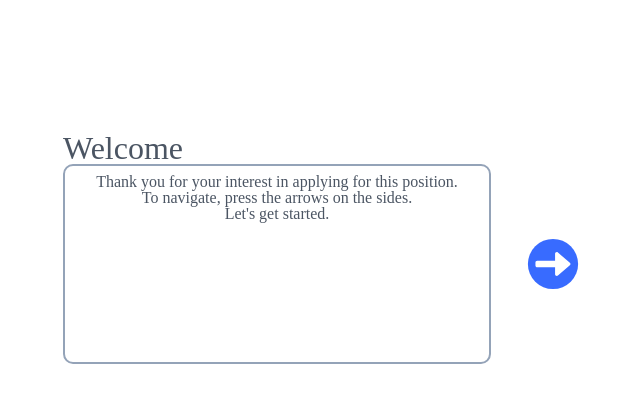
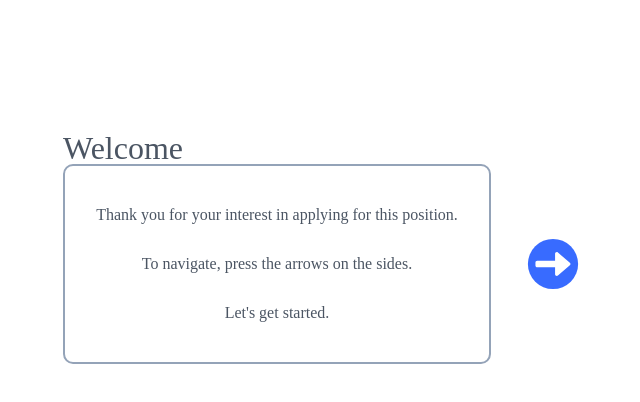
Before and after one commit to mustafa-digital/react-cv-app, a React (Vite) app: page / in a window 1280 px wide. Shown: the top 402 px of the page, without its empty margins (363-1003 px from the left). Built offline with nearby package versions, Linux system fonts and the light colour scheme.

Commit message:
Change text styling

```diff
--- a/src/components/EducationForm.jsx
+++ b/src/components/EducationForm.jsx
@@ -15,7 +15,6 @@ export function EducationForm({
                             handlePageChange,
                             review=false
     }) {
-
     const edu = education.get(index);
     const schoolName = edu.name;
     const degree = edu.degree;
@@ -23,7 +22,6 @@ export function EducationForm({
     const studyStart = edu.start;
     const studyEnd = edu.end;
     const EDU_PAGE = 2;
-
     return (
         <>
             {!review && <button className='close-button' type='button' onClick={handleClose}>&times;</button>}
--- a/src/components/GeneralInfo.jsx
+++ b/src/components/GeneralInfo.jsx
@@ -10,9 +10,7 @@ export function GeneralInfo({ generalInfo,
                               review = false,
                               handlePageChange
                             }) {
-
     const GENERAL_INFO = 1;
-
     return (
         <section className={!review ? 'content' : ''}>
             {!review && <h1>General Information</h1>}
--- a/src/styles/style.css
+++ b/src/styles/style.css
@@ -50,11 +50,9 @@ form {
     min-height: 200px;
     min-width: 300px;
     text-align: center;
-}
-
-.add-section {
-    position: relative;
-    top: 35px;
+    display: flex;
+    flex-direction: column;
+    justify-content: space-evenly;
 }
 
 label {
```
